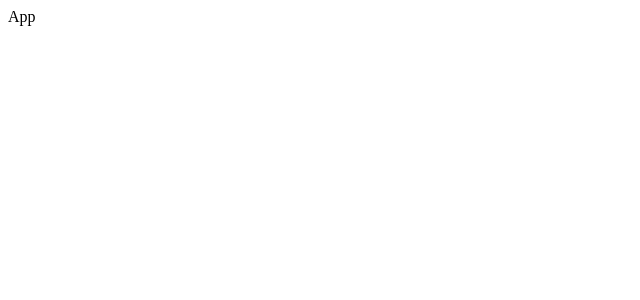
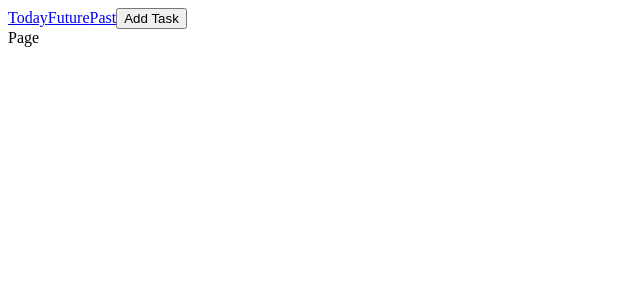
Before and after one commit to RafalStefanowicz/tasks, a React (Create React App) app: page / in a window 1280 px wide. Shown: the top 300 px of the page, without its empty margins (0-640 px from the left). Built offline with nearby package versions, Linux system fonts and the light colour scheme.

Commit message:
Add Router to App.js
Return Nav. and Page components from App.js

Add NavLinks to Nav.js

Add AddTaskBtn to Nav.js

```diff
--- /dev/null
+++ b/src/components/AddTaskBtn/AddTaskBtn.tsx
@@ -0,0 +1,5 @@
+import React from "react";
+
+export const AddTaskBtn = (): JSX.Element => {
+  return <button>Add Task</button>;
+};
--- a/src/components/App/App.tsx
+++ b/src/components/App/App.tsx
@@ -1,7 +1,16 @@
 import React from "react";
+import { BrowserRouter as Router } from "react-router-dom";
+
+import { Nav } from "../Nav/Nav";
+import { Page } from "../Page/Page";
 
 const App: React.FC = () => {
-  return <div>App</div>;
+  return (
+    <Router>
+      <Nav />
+      <Page />
+    </Router>
+  );
 };
 
 export default App;
--- /dev/null
+++ b/src/components/Nav/Nav.tsx
@@ -0,0 +1,16 @@
+import React from "react";
+
+import { AddTaskBtn } from "../AddTaskBtn/AddTaskBtn";
+import { NavLink } from "react-router-dom";
+import { RouteTypes } from "../../constans/RouteTypes";
+
+export const Nav = (): JSX.Element => {
+  return (
+    <div>
+      <NavLink to={RouteTypes.today}>Today</NavLink>
+      <NavLink to={RouteTypes.future}>Future</NavLink>
+      <NavLink to={RouteTypes.past}>Past</NavLink>
+      <AddTaskBtn />
+    </div>
+  );
+};
--- /dev/null
+++ b/src/components/Page/Page.tsx
@@ -0,0 +1,5 @@
+import React from "react";
+
+export const Page = (): JSX.Element => {
+  return <div>Page</div>;
+};
```
